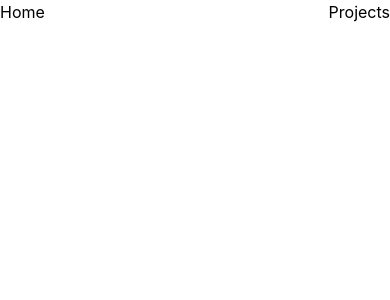
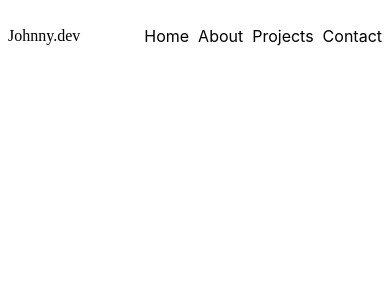
Before and after one commit to imjohnnyy/johnny-dong-portfolio-2023, a React (Create React App) app: page / in a window 390 px wide. Shown: the top 300 px of the page. Built offline with nearby package versions, Linux system fonts and the light colour scheme.

Commit message:
added custom fonts to a utility class

```diff
--- a/src/components/Navbar.js
+++ b/src/components/Navbar.js
@@ -1,17 +1,38 @@
-import { Link, } from "react-router-dom";
+import { Link } from "react-router-dom";
 
 const Navbar = () => {
+  const flexBetween = "flex items-center justify-between";
+  const navbarBackground = "bg-white border-gray-200 px-2 sm:px-4 py-2.5 rounded dark:bg-gray-900";
 
   return (
     <nav>
-        <div className="flex items-center justify-between">
+      {/* Outer-most Div */}
+      <div
+        className={`${navbarBackground} ${flexBetween} fixed top-0 z-30 w-full py-6`}
+      >
+        <h3 className={"font-lora"} >Johnny.dev</h3>
+        {/* Inner div that takes a size of 5/6 of outer div */}
+        <div className={`${flexBetween} mx-auto w-5/6`}>
 
-            <Link to="/">Home</Link>
-            <Link to="/projects">Projects</Link>
+          {/* Inner div that takes 5/6 of outer div */}
+          <div className={`${flexBetween} w-full gap-16`}>
+            {/* LEFT SIDE OF NAVBAR */}
 
+            <div></div>
+
+            {/* RIGHT SIDE OF NAVBAR */}
+            <div className={`${flexBetween} w-full `}>
+              <Link to="/">Home</Link>
+              <Link to="/about">About</Link>
+              <Link to="/projects">Projects</Link>
+              <Link to="/contact">Contact</Link>
+            </div>
+
+          </div>
         </div>
+      </div>
     </nav>
-  )
-}
+  );
+};
 
-export default Navbar
+export default Navbar;
--- a/tailwind.config.js
+++ b/tailwind.config.js
@@ -4,7 +4,11 @@ module.exports = {
     "./src/**/*.{js,jsx,ts,tsx}",
   ],
   theme: {
-    extend: {},
+    extend: {
+      fontFamily: {
+        lora: "'Lora', serif"
+      }
+    },
   },
   plugins: [],
 }
```
